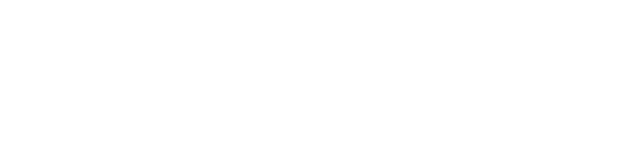
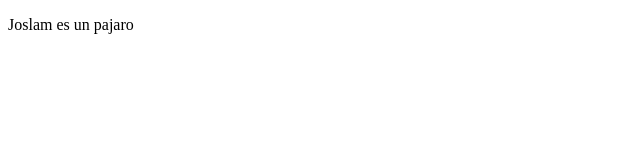
Before and after one commit to darisjerez/PDA-views, a plain HTML site: page index.html in a window 1280 px wide. Shown: the whole page, without its empty margins (0-640 px from the left). Drawn offline with Linux system fonts and the light colour scheme.

Commit message:
agregue texto diciendo joslam es un ...

```diff
--- a/index.html
+++ b/index.html
@@ -9,7 +9,7 @@
 </head>
 
 <body>
-
+<p>Joslam es un pajaro</p>
 </body>
 
 </html>
```
